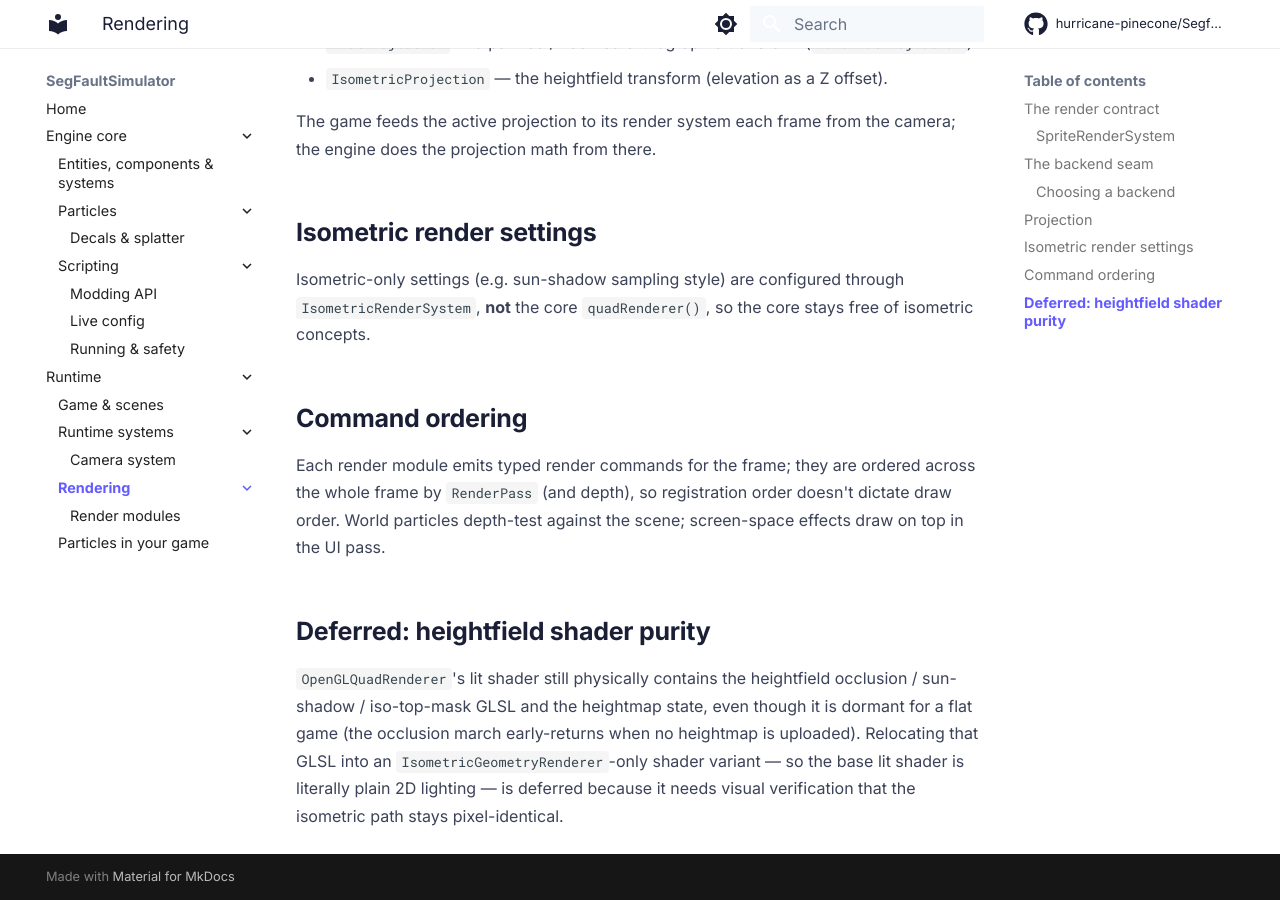
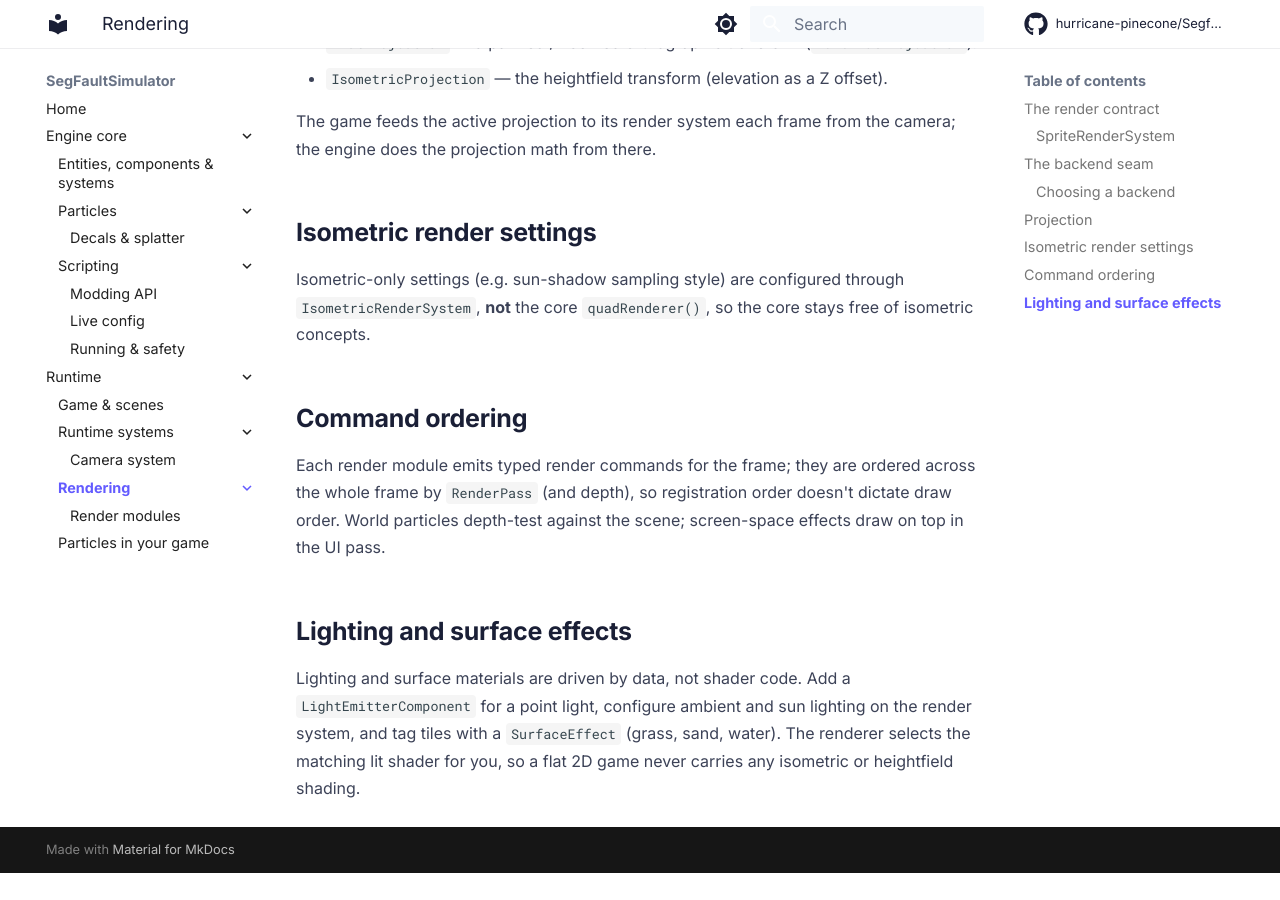
Before and after one commit to hurricane-pinecone/Segfault-Simulator, an MkDocs documentation site: the page built from docs/runtime/rendering/index.md, in a window 1280 px wide and 900 px high, scrolled down 1884 px. Built offline with MkDocs 1.6.1 and Material for MkDocs 9.7.7, drawn with Linux system fonts in a browser that asks for light colours; comment, search, counter and statistics services are not loaded; after the commit the page ends 2757 px from its top, so only the background shows below that.

```diff
--- a/docs/runtime/rendering/index.md
+++ b/docs/runtime/rendering/index.md
@@ -88,11 +88,10 @@
 dictate draw order. World particles depth-test against the scene; screen-space
 effects draw on top in the UI pass.
 
-## Deferred: heightfield shader purity
+## Lighting and surface effects
 
-`OpenGLQuadRenderer`'s lit shader still physically contains the heightfield
-occlusion / sun-shadow / iso-top-mask GLSL and the heightmap state, even though it
-is dormant for a flat game (the occlusion march early-returns when no heightmap is
-uploaded). Relocating that GLSL into an `IsometricGeometryRenderer`-only shader
-variant — so the base lit shader is literally plain 2D lighting — is deferred
-because it needs visual verification that the isometric path stays pixel-identical.
+Lighting and surface materials are driven by data, not shader code. Add a
+`LightEmitterComponent` for a point light, configure ambient and sun lighting on
+the render system, and tag tiles with a `SurfaceEffect` (grass, sand, water). The
+renderer selects the matching lit shader for you, so a flat 2D game never carries
+any isometric or heightfield shading.
```
Also changed, not shown: engine/README.md (+18 -2 lines), engine/docs/shaders.md (added, +35 -0 lines), 1 other file.
